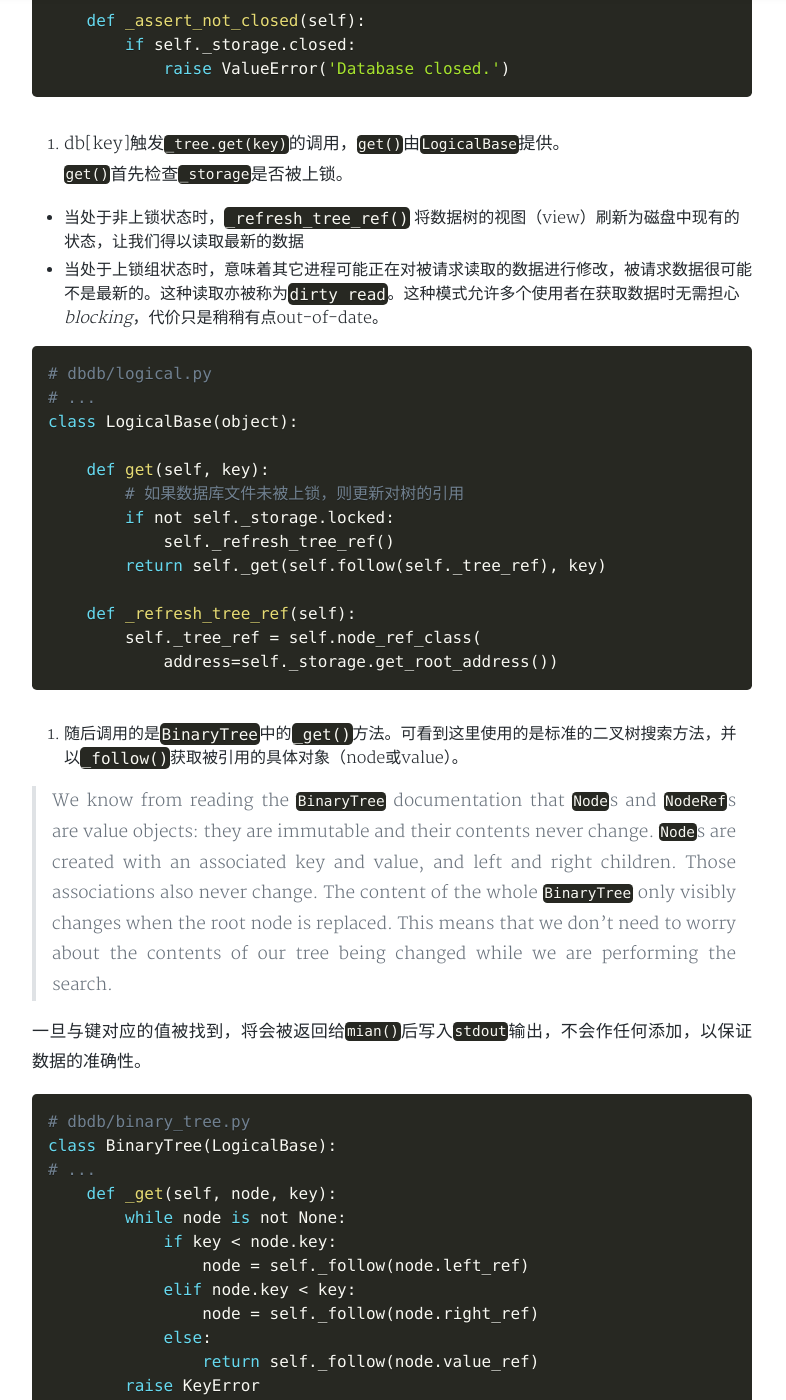
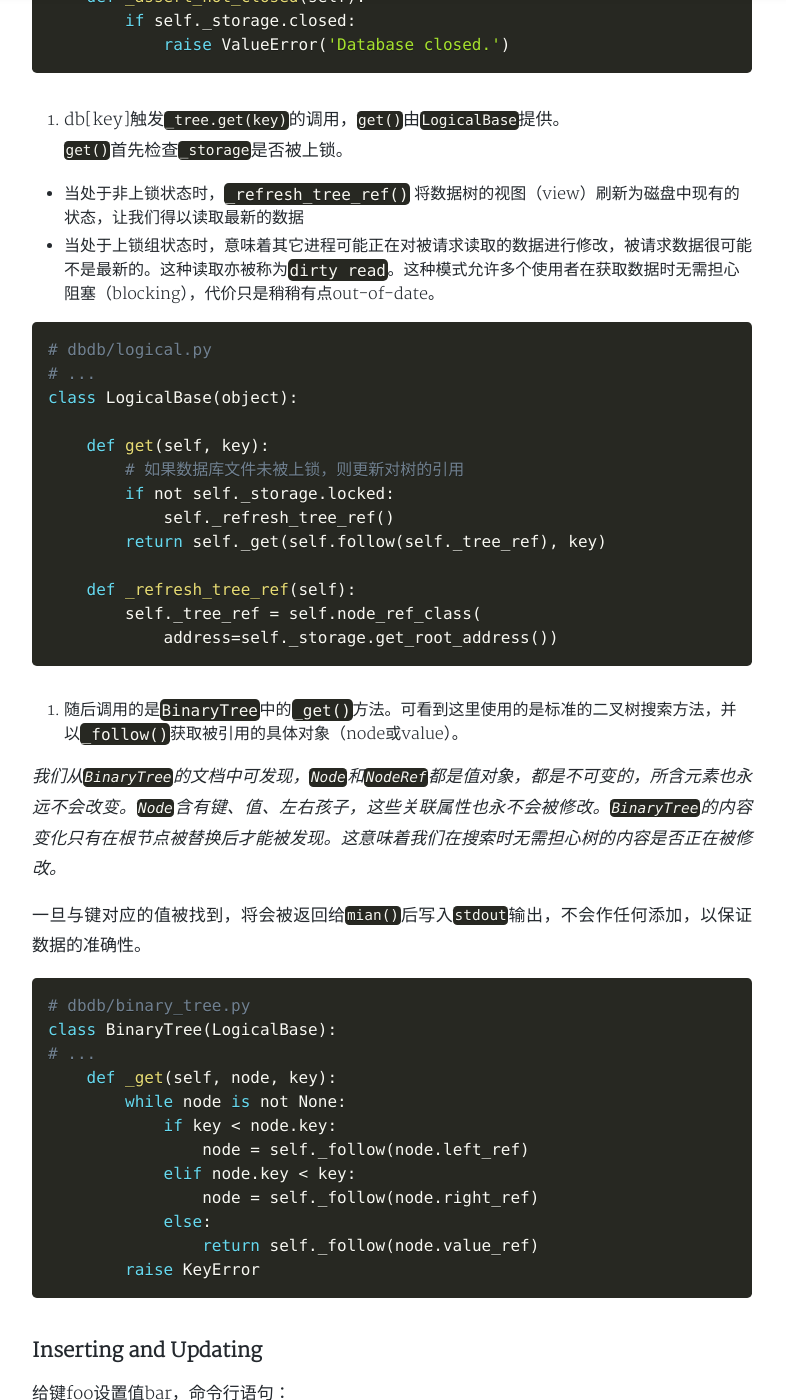
Before and after one commit to JuMaoK/JuMaoK.github.io, a Jekyll site: the page built from _posts/2018-10-24-DBDB.md, in a window 1280 px wide and 1400 px high, scrolled down 4381 px. Shown: the whole window, without its empty margins (248-1034 px from the left). Built offline with Jekyll 4.4.1, drawn with Linux system fonts in a browser that asks for light colours; nearby versions of some CDN libraries; formulas are drawn with MathJax 3; a style sheet for code colours, icons or effects is not loaded; some of the changed text lies outside the part shown.

Commit message:
some modification on dbdb

````diff
--- a/_posts/2018-10-24-DBDB.md
+++ b/_posts/2018-10-24-DBDB.md
@@ -16,7 +16,7 @@
 
 DBDB是由Pythhon实现的键值数据库（key/value database）。
 
-DBDB旨在解决电脑死机、异常等状况下数据未被保存而丢失的问题。同时DBDB也避免一次性将所有数据放在RAM中，从而能够存入大于RAM容量的数据。
+DBDB旨在解决电脑死机、异常等状况下数据未被保存而丢失的问题。同时DBDB也避免一次性将所有数据放在内存（RAM）中，从而能够存入大于内存容量的数据。
 
 从数据库的ACID[^ACID] (atomicity[^Atomic], consistency[^Consistency], isolation[^Isolation], and durability[^Durability])四个属性来看：
 
@@ -121,11 +121,11 @@
 
 *备注：open[^1], os.open[^2], os.fdopen[^3]的差别：[link](https://stackoverflow.com/questions/15039528/what-is-the-difference-between-os-open-and-os-fdopen-in-python)。这里使用os.open和fdopen主要作用是当dbname不存在时创建并读取。*
 
-3. `DBDB`中可看到，含有一个对`Storage`实例的引用`_storage`，并传递给`BinaryTree`的实例`_tree`。
+3. 在`DBDB`中可看到，含有一个`Storage`实例`_storage`，并传递给`BinaryTree`的实例`_tree`。
 
 ***The question of which objects "own" a resource is often an important one in a design, because it gives us hints about what changes might be unsafe***
 
-不直接用`self._tree`接收`Stroage`的实例的理由之一是增强前置条件的控制：通过`_assert_not_closed()`确保database处于未上锁状态。
+不直接用`self._tree`接收`Stroage`的理由之一是增强前置条件的控制：通过`_assert_not_closed()`确保database处于未上锁状态。
 
 ```python
 # dbdb/interface.py
@@ -151,7 +151,7 @@
    `get()`首先检查`_storage`是否被上锁。
 
 * 当处于非上锁状态时，`_refresh_tree_ref()` 将数据树的视图（view）刷新为磁盘中现有的状态，让我们得以读取最新的数据
-* 当处于上锁组状态时，意味着其它进程可能正在对被请求读取的数据进行修改，被请求数据很可能不是最新的。这种读取亦被称为`dirty read`。这种模式允许多个使用者在获取数据时无需担心 *blocking*，代价只是稍稍有点out-of-date。
+* 当处于上锁组状态时，意味着其它进程可能正在对被请求读取的数据进行修改，被请求数据很可能不是最新的。这种读取亦被称为`dirty read`。这种模式允许多个使用者在获取数据时无需担心阻塞（blocking），代价只是稍稍有点out-of-date。
 
 ```python
 # dbdb/logical.py
@@ -171,7 +171,7 @@
 
 5. 随后调用的是`BinaryTree`中的`_get()`方法。可看到这里使用的是标准的二叉树搜索方法，并以`_follow()`获取被引用的具体对象（node或value）。
 
->  We know from reading the `BinaryTree` documentation that `Node`s and `NodeRef`s are value objects: they are immutable and their contents never change. `Node`s are created with an associated key and value, and left and right children. Those associations also never change. The content of the whole `BinaryTree` only visibly changes when the root node is replaced. This means that we don't need to worry about the contents of our tree being changed while we are performing the search.
+*我们从`BinaryTree`的文档中可发现，`Node`和`NodeRef`都是值对象，都是不可变的，所含元素也永远不会改变。`Node`含有键、值、左右孩子，这些关联属性也永不会被修改。`BinaryTree`的内容变化只有在根节点被替换后才能被发现。这意味着我们在搜索时无需担心树的内容是否正在被修改。*
 
 一旦与键对应的值被找到，将会被返回给`mian()`后写入`stdout`输出，不会作任何添加，以保证数据的准确性。
 
@@ -227,7 +227,7 @@
         return self._tree.set(key, value)
 ```
 
-与`__getitem__`类似，`__setitem__`会先确保数据库处于开放状态，再通过`_tree.set()`将value与	key关联起来。
+与`__getitem__`类似，`__setitem__`会先确保数据库处于开放状态，再通过`_tree.set()`将value与key关联起来。
 
 3. `_tree.set()`来源于`LogicalBase`：
 
@@ -257,9 +257,9 @@
             return False
 ```
 
-- 可看到，这个锁lock()是由第三方库*potalocker*提供的。
+- 可看到，这个锁`lock()`是由第三方库*potalocker*提供的。
 
-- 如果数据库处于关闭状态，lock()返回`False`，否则利用potalocer上锁，并返回`True`。
+- 如果数据库处于关闭状态，`lock()`返回`False`，否则利用potalocer上锁，并返回`True`。
 
   回到`_tree.set()`，首先检查`self._storage.lock()`的返回值的理由是：调用`_refresh_tree_ref`以获得最新的根节点引用，防止我们错过其他进程在我们最后一次刷新磁盘之后做出的改动。随后，`set()`将原有的树替换成含有更新后的键值对的树。
 
@@ -275,7 +275,7 @@
             new_node = BinaryNode(
                 self.node_ref_class(), key, value_ref, self.node_ref_class(), 1)
         elif key < node.key:
-            # 搜索过程中遍历到的节点，都会以原有信息为基础并修改child node，克隆出新的节点
+            # 搜索过程中遍历到的节点，都会以原有信息为基础,修改child node后克隆成新的节点
             new_node = BinaryNode.from_node(
                 node,
                 left_ref=self._insert(
@@ -286,7 +286,7 @@
                 right_ref=self._insert(
                     self._follow(node.right_ref), key, value_ref))
         else:
-            # 搜索结束，获取value_ref引用的value
+            # 搜索结束，为新节点设置value_ref
             new_node = BinaryNode.from_node(node, value_ref=value_ref)
         # 返回节点的引用，address为None，说明新节点未被储存
         return self.node_ref_class(referent=new_node)
@@ -320,7 +320,7 @@
         self._storage.commit_root_address(self._tree_ref.address)
 ```
 
-6. 所有的`NodeRef`先通过`prepare_to_store()`将子节点(Children)序列化[^serialization]，从而将自己序列化到硬盘中。
+6. 所有的`NodeRef`先通过`prepare_to_store()`将子节点序列化[^serialization]，然后再将自己序列化到硬盘中。
 
 ```python
 # dbdb/logical.py
@@ -353,10 +353,9 @@
 # dbdb/binary_tree.py
 class BinaryNode(object):
 # ...
-	# 先序遍历整个二叉树
     def store_refs(self, storage):
-        self.value_ref.store(storage)  # 录入节点中未登陆的值（修改键值对无需修改节点地址等信息）
-        self.left_ref.store(storage)   # 递归直至遇到叶子节点（左右孩子的引用均为None，停止递归）
+        self.value_ref.store(storage)  # 先序遍历，录入节点中未登陆的值
+        self.left_ref.store(storage)   # 中序遍历，递归地将左、右子树先后序列化
         self.right_ref.store(storage)  # 未登陆的节点引用将被录入
 ```
 
````
Also changed, not shown: other parts of _posts/2018-10-24-DBDB.md (+3 -3 lines).
